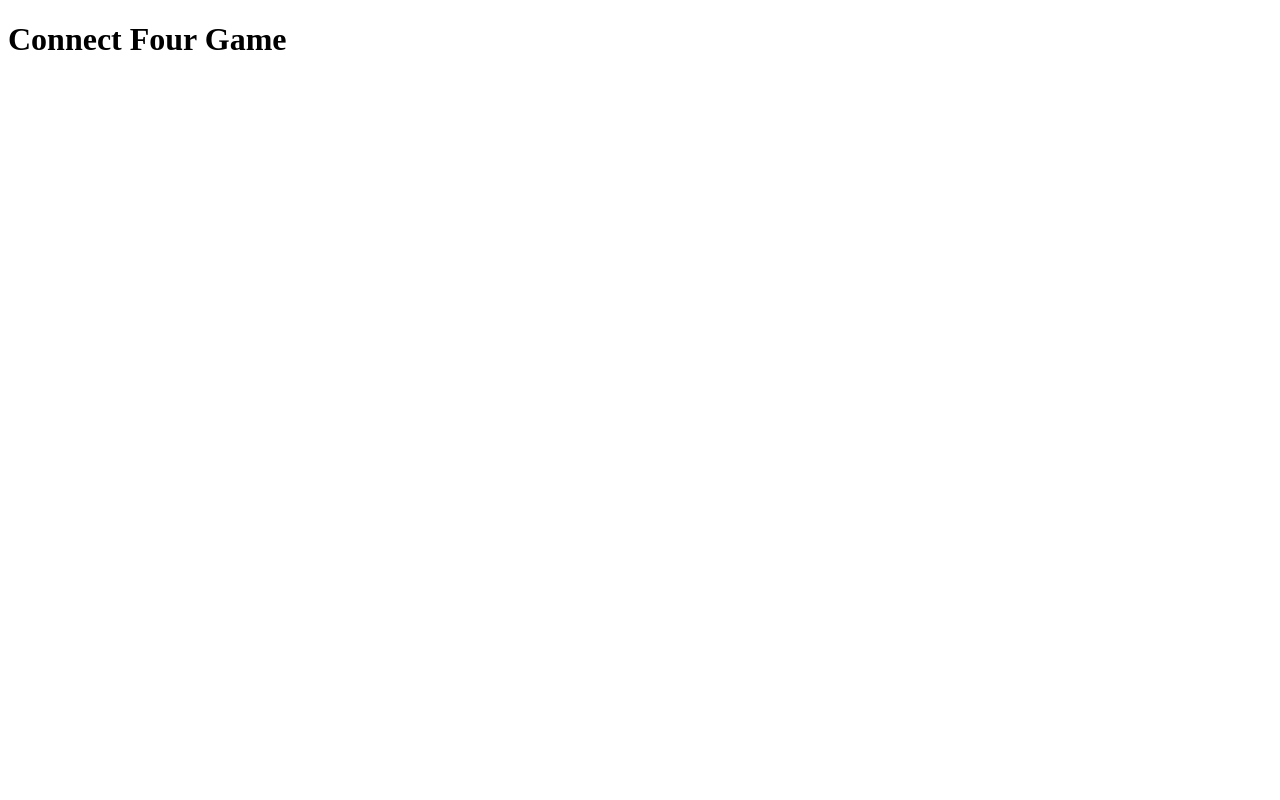
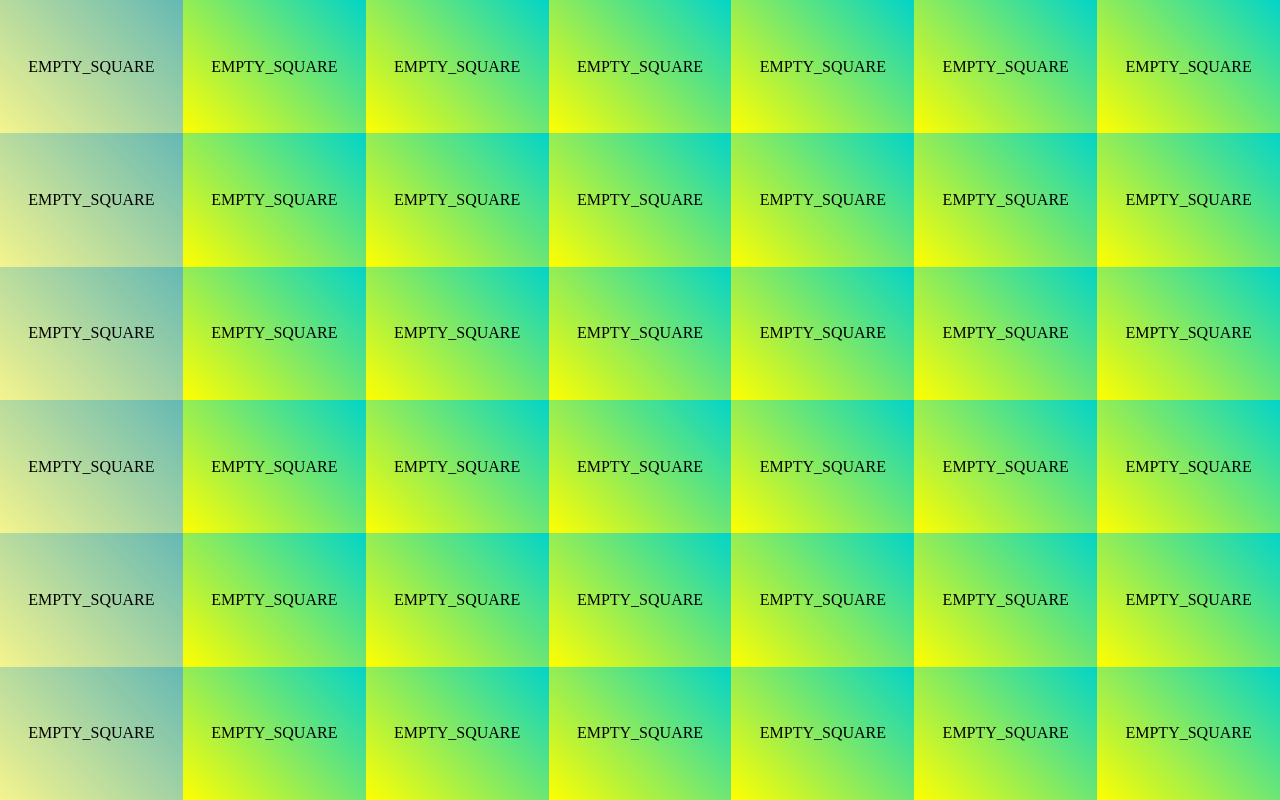
Before and after one commit to JulioJu/ArtificialIntelligenceConnectFourGame, a website with bundled scripts: page app/connect-four-game.html in a window 1280 px wide. Built offline with nearby package versions, Linux system fonts and the light colour scheme.

Commit message:
Display a grid 7 * 6 that fit the screen (thanks flexbox css)

```diff
--- /dev/null
+++ b/app/connect-four-game.css
@@ -0,0 +1,36 @@
+html, body, .column, .square {
+    width: 100%;
+    height: 100%;
+    padding: 0em 0em 0em 0em;
+    margin: 0em 0em 0em 0em;
+    overflow: hidden;
+}
+
+body {
+    display: flex;
+    flex-direction: row;
+}
+
+.column {
+    flex: 1;
+    display: flex;
+    flex-direction: column;
+    filter: grayscale(0%);
+    transition: all 0.5s linear;
+}
+
+.column:hover {
+    filter: grayscale(60%);
+    cursor: pointer;
+}
+
+.square {
+    flex: 1;
+    display: flex;
+    justify-content: center;
+    align-items: center;
+    /* http://angrytools.com/gradient/ */
+    background: linear-gradient(45deg,
+                                    rgba(255,255,0,1) 0%,
+                                    rgba(2,212,201,1) 100%);
+}
--- a/app/connect-four-game.html
+++ b/app/connect-four-game.html
@@ -4,10 +4,10 @@
         <meta charset="utf-8" />
         <meta name="viewport" content="width=device-width" />
         <title>Connect four Game</title>
+        <link href="./Square.css" rel="stylesheet" type="text/css">
+        <link href="./connect-four-game.css" rel="stylesheet" type="text/css">
     </head>
     <body>
-        <h1>Connect Four Game</h1>
-
         <noscript>
             <strong style="background-color: red">
                 Your browser does not support JavaScript!
--- /dev/null
+++ b/app/typescript/SquareValues.ts
@@ -0,0 +1,14 @@
+/* =============================================================================
+  *         AUTHOR: JulioJu
+  *         GITHUB: https://github.com/JulioJu
+  *        LICENSE: MIT (https://opensource.org/licenses/MIT)
+  *        CREATED: Wed 26 Sep 2018 04:02:06 PM CEST
+  *       MODIFIED:
+  *
+  *          USAGE:
+  *
+  *    DESCRIPTION:
+  * ============================================================================
+  */
+
+export enum SquareValues {EMPTY_SQUARE, GAMER1, GAMER2}
--- a/app/typescript/connect-four-game.ts
+++ b/app/typescript/connect-four-game.ts
@@ -11,10 +11,42 @@
  * ============================================================================
  */
 
+import { SquareValues } from './SquareValues.js';
+
 // See:
 // https://developer.mozilla.org/en-US/docs/Web/API/HTMLHyperlinkElementUtils/search
 // And https://developer.mozilla.org/en-US/docs/Web/API/URL
 const parsedUrl: URL = new URL(document.location.href);
-alert(parsedUrl.searchParams.get('gamemode'));
+console.log('URL query param gamemode: ' +
+  parsedUrl.searchParams.get('gamemode'));
+
+const gridColumnLength: number = 7;
+const gridRowLength: number = 6;
+
+const grid: SquareValues[][] = new Array(gridColumnLength);
+
+for (let columnIndex: number = 0 ;
+        columnIndex < gridColumnLength ;
+        columnIndex++) {
+  grid[columnIndex] = new Array(gridRowLength);
+  for (let rowIndex: number = 0 ; rowIndex < gridRowLength ; rowIndex++) {
+    grid[columnIndex][rowIndex] = 0;
+  }
+}
+
+for (let columnIndex: number = 0 ;
+  columnIndex < gridColumnLength ;
+  columnIndex++) {
+  const column: HTMLElement = document.createElement('div');
+  column.classList.add('column');
+  for (let rowIndex: number = 0 ; rowIndex < gridRowLength ; rowIndex++) {
+    console.log(grid[columnIndex][rowIndex]);
+    const square: HTMLElement = document.createElement('div');
+    square.textContent = SquareValues[grid[columnIndex][rowIndex]];
+    square.classList.add('square');
+    column.appendChild(square);
+  }
+  document.body.appendChild(column);
+}
 
 // vim: ts=2 sw=2 et:
--- a/tslint.yaml
+++ b/tslint.yaml
@@ -88,6 +88,7 @@ rules:
   file-name-casing:
     - true
     - kebab-case
+    - camel-case
 
   newline-before-return: false
 
```
Also changed, not shown: README.md.
